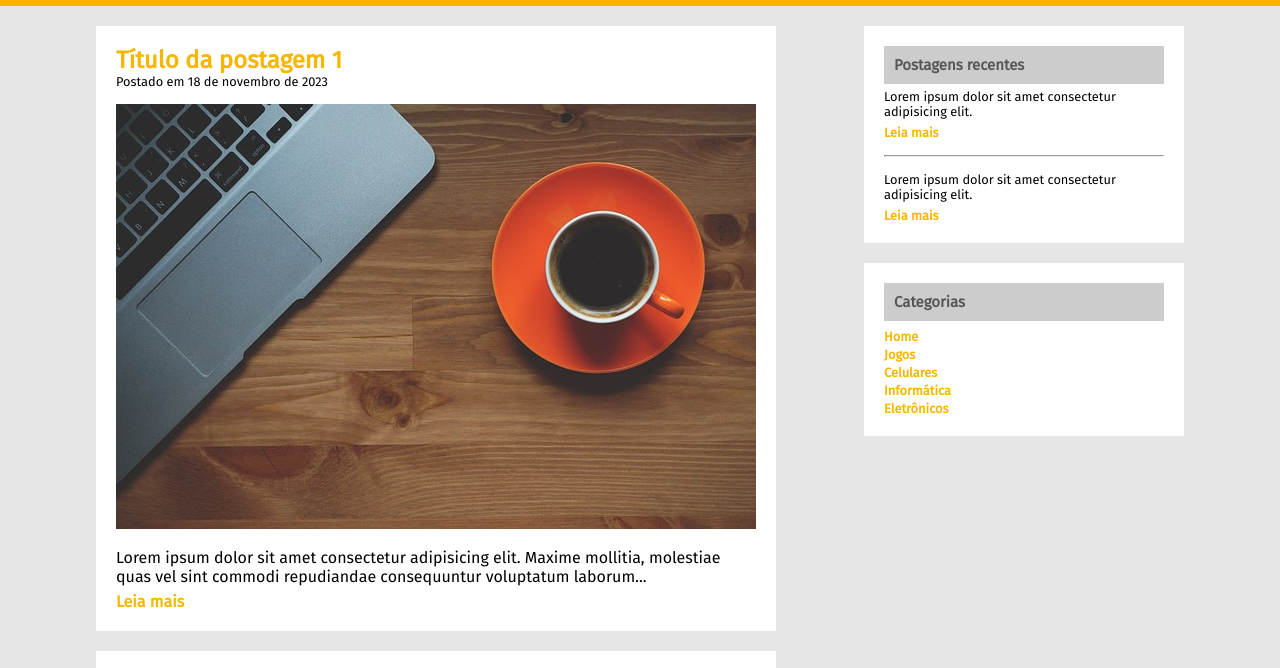
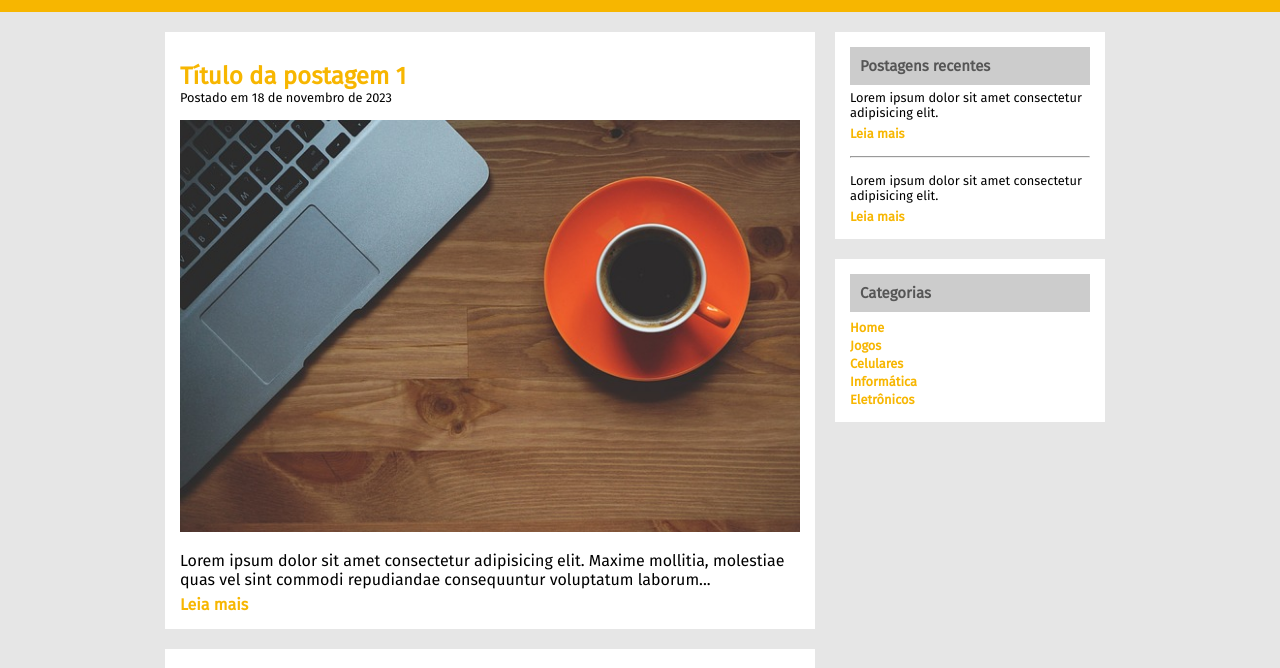
Before and after one commit to gleidersondev/Project-tecblog, a plain HTML site: page index.html in a window 1280 px wide. Shown: the part 133-801 px from the top of the page. Drawn offline with Linux system fonts and the light colour scheme; a web font is replaced by a local one.

Commit message:
Refatorando projeto: refeito footer e melhorado as margins da classe center e seus containers

```diff
--- a/style.css
+++ b/style.css
@@ -12,13 +12,15 @@ body {
 #header-content {
   background-color: #f7b600;
   text-align: center;
-  padding: 12px;
+  padding: 15px;
 }
 
 .center {
   display:flex;
   justify-content: center;
-  /* align-items: center; */
+  width: 980px;
+  margin: 0 auto;
+  background-color: #e6e6e6;
 }
 
 #header-content h1 {
@@ -53,18 +55,22 @@ body {
 }
 
 #post-area {
-  width: 60%;
+  width: 660px;
+}
+
+img {
+  width: 620px;
 }
 
 .post {
-  width: 640px;
-  margin: 20px 0;
+  width: 620px;
+  margin: 20px 0 20px 0;
   background-color: white;
-  padding: 20px;
+  padding: 15px;
 }
 
 .post-title {
-  padding-bottom: 15px;
+  padding: 15px 0;
 }
 
 .post-title h2 {
@@ -94,16 +100,19 @@ body {
 }
 
 #aside-content {
-  width: 25%;
-  background-color: white;
-  margin: 20px 0;
-  height: 430px;
+  height: 428px;
+  width: 280px;
+  margin-left: 10px;
 }
 
 .aside-body-content {
-  padding: 20px;
-  border-bottom: 20px #e6e6e6 solid;
+  width: 240px;
+  padding: 15px;
   font-size: 0.8em;
+  background-color: white;
+  margin-top: 20px;
+
+
 }
 
 .aside-body-content strong {
@@ -124,110 +133,9 @@ body {
   padding-top: 3px;
 }
 
-
-
-
-
-
-
-
-
-
-/* h1 {
-  color: #4e4e4e;
-  font-size: 2.5em;
-  padding: 12px;
+footer {
+  background-color: #ccc;
+  padding: 50px;
+  display: flex;
+  justify-content: center;
 }
-
-#word-blog {
-  color: #fff;
-}
-
-#header-lists {
-  padding: 12px;
-}
-
-#header-lists li {
-  display: inline-block;
-}
-
-#header-lists a {
-  text-decoration: none;
-  padding: 12px 8px;
-  font-weight: 900;
-  color: #fff;
-} */
-
-/* #header-lists a:hover {
-  background-color: #fff;
-  color: #f7b600;
-}
-
-#post-area {
-  width: 60%;
-  display: inline-block;
-}
-
-.post {
-  display:flex;
-  justify-content: center;
-  align-items: center;
-  text-align: justify;
-  flex-direction: column;
-  background-color: white;
-  width: 640px;
-  padding: 20px;
-  margin-bottom: 20px;
-} */
-
-/* main {
-  display:flex;
-  justify-content: center;
-  align-items: center;
-}
-
-.post h2,p {
-  align-self: flex-start;
-}
-
-.post img {
-  margin: 10px 0;
-} */
-
-/* #aside-content {
-  width: 25%;
-  display: inline-block;
-  vertical-align: top;
-  font-size: 0.9em;
-} */
-
-/* .aside-body-content {
-  background-color: white;
-  margin-bottom: 20px;
-  padding: 20px;
-}
-
-.aside-title-style {
-  background-color: #CCC;
-  color: #565656;
-  padding: 5px;
-  margin-bottom: 2px;
-} */
-
-/* .aside-lists ul {
-  list-style: none;
-  font-weight: 600
-}
-
-.links {
-  color: #f7b600;
-  text-decoration: none;
-}
-
-#post-area a:hover {
-  text-decoration: underline;
-}
-
-#aside-content a:hover {
-  text-decoration: underline;
-} */
```
Also changed, not shown: index.html (+1 -1 lines).
